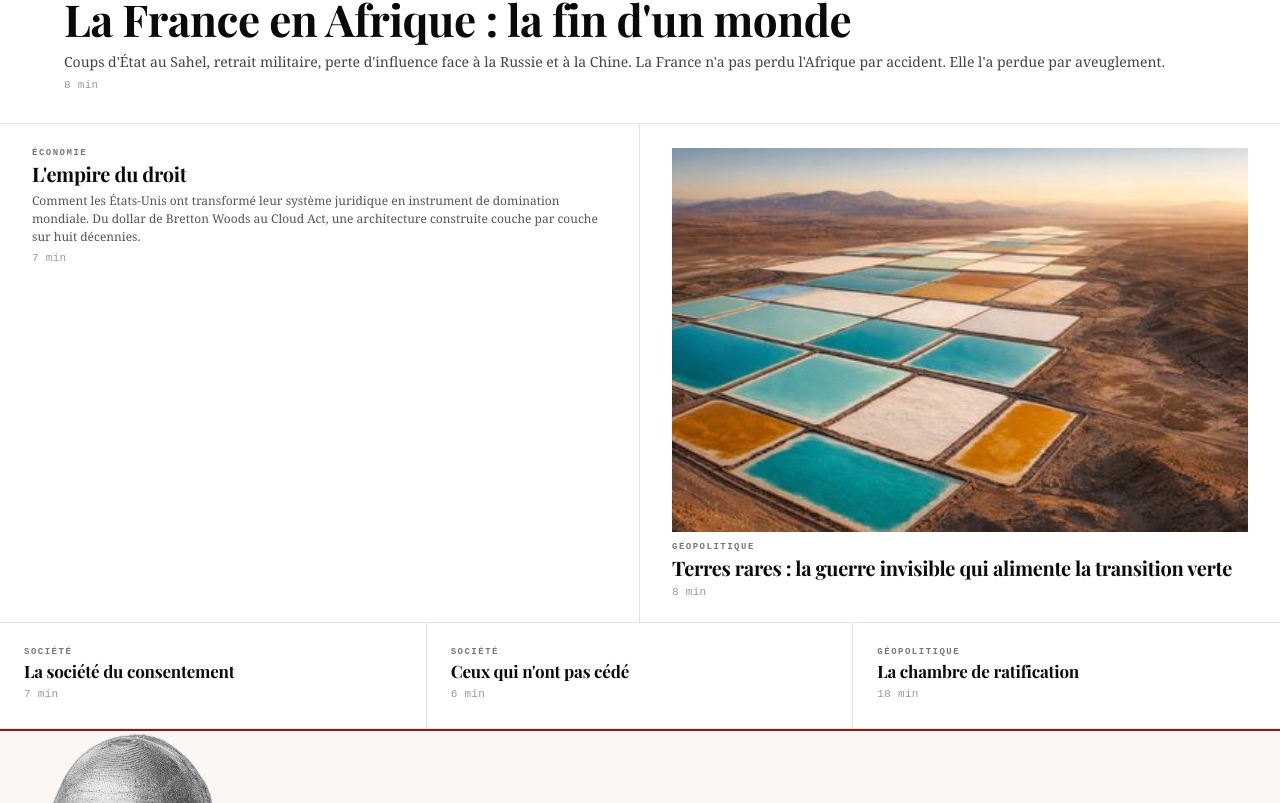
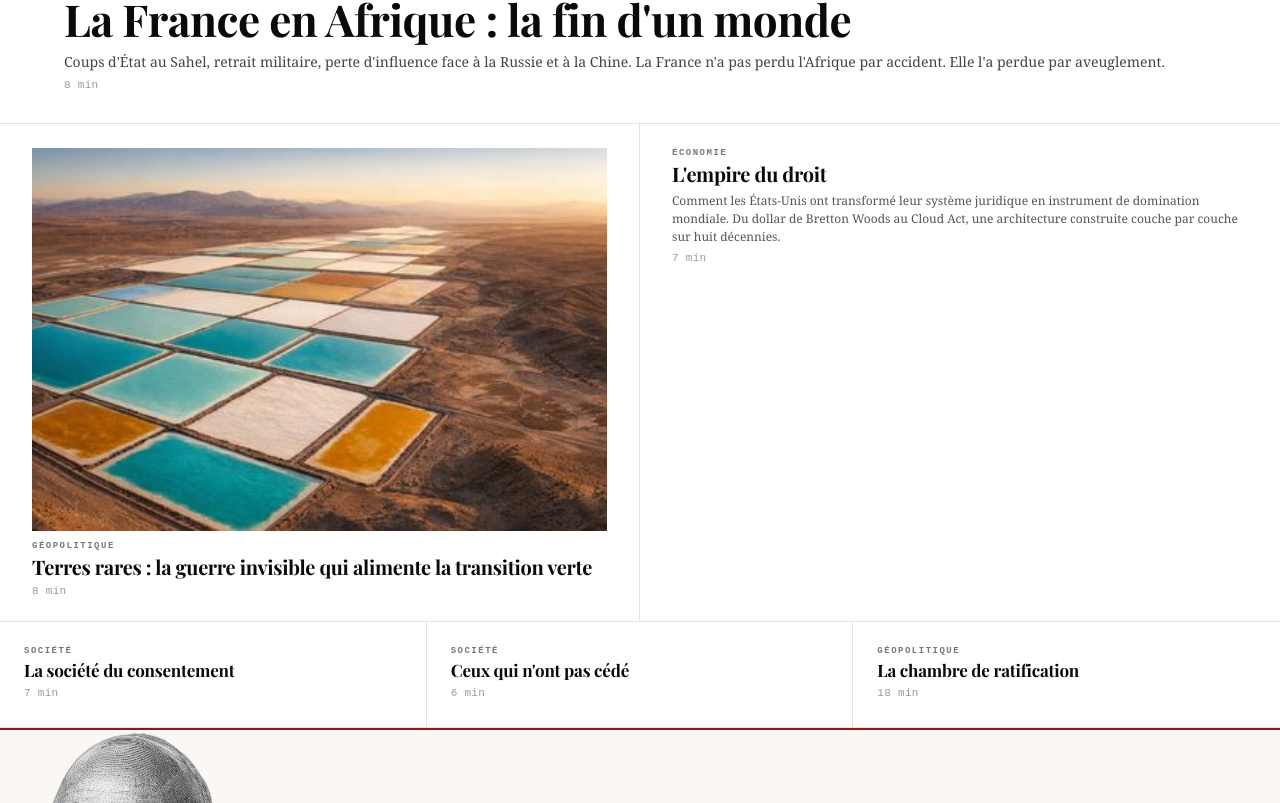
Before and after one commit to SteveMrld/Prisme, a Next.js app: page / in a window 1280 px wide. Shown: the part 697-1500 px from the top of the page. Built offline with nearby package versions, Linux system fonts and the light colour scheme; no server answers; a web font is replaced by a local one.

Commit message:
fix: ligne 2 — Terres rares image à gauche, Empire du droit texte à droite

```diff
--- a/app/page.tsx
+++ b/app/page.tsx
@@ -33,8 +33,8 @@ const TV_EPISODES = [
 // Sections de la une — ordre éditorial
 const LEAD = art('afrique')           // article principal
 const SECONDARY = [
-  art('empire-du-droit'),             // ligne 2 gauche
-  art('terres-rares'),                // ligne 2 droite (avec image)
+  art('terres-rares'),                // ligne 2 gauche (avec image)
+  art('empire-du-droit'),             // ligne 2 droite (texte seul)
 ]
 const TRIO = [                         // ligne 3 — 3 articles texte seul
   art('societe-du-consentement'),
@@ -109,22 +109,22 @@ export default function HomePage() {
       ══════════════════════════════════════ */}
       <FadeSection>
       <section className={styles.row2}>
-        {/* Gauche — texte seul */}
-        <Link href={SECONDARY[0].grandFormatUrl || `/articles/${SECONDARY[0].slug}`} className={`${styles.rowCard} ${styles.rowCardText}`}>
+        {/* Gauche — avec image */}
+        <Link href={SECONDARY[0].grandFormatUrl || `/articles/${SECONDARY[0].slug}`} className={`${styles.rowCard} ${styles.rowCardImg}`}>
+          {SECONDARY[0].image && (
+            <div className={styles.rowImgWrap}>
+              <img src={SECONDARY[0].image} alt={SECONDARY[0].title} />
+            </div>
+          )}
           <span className={styles.cat}>{SECONDARY[0].catLabel}</span>
           <h3 className={styles.rowTitle} dangerouslySetInnerHTML={{__html: SECONDARY[0].title}} />
-          {SECONDARY[0].description && <p className={styles.rowDesc}>{SECONDARY[0].description}</p>}
           <ReadTime t={SECONDARY[0].readTime || '8'} />
         </Link>
-        {/* Droite — avec image */}
-        <Link href={SECONDARY[1].grandFormatUrl || `/articles/${SECONDARY[1].slug}`} className={`${styles.rowCard} ${styles.rowCardImg}`}>
-          {SECONDARY[1].image && (
-            <div className={styles.rowImgWrap}>
-              <img src={SECONDARY[1].image} alt={SECONDARY[1].title} />
-            </div>
-          )}
+        {/* Droite — texte seul */}
+        <Link href={SECONDARY[1].grandFormatUrl || `/articles/${SECONDARY[1].slug}`} className={`${styles.rowCard} ${styles.rowCardText}`}>
           <span className={styles.cat}>{SECONDARY[1].catLabel}</span>
           <h3 className={styles.rowTitle} dangerouslySetInnerHTML={{__html: SECONDARY[1].title}} />
+          {SECONDARY[1].description && <p className={styles.rowDesc}>{SECONDARY[1].description}</p>}
           <ReadTime t={SECONDARY[1].readTime || '8'} />
         </Link>
       </section>
```
